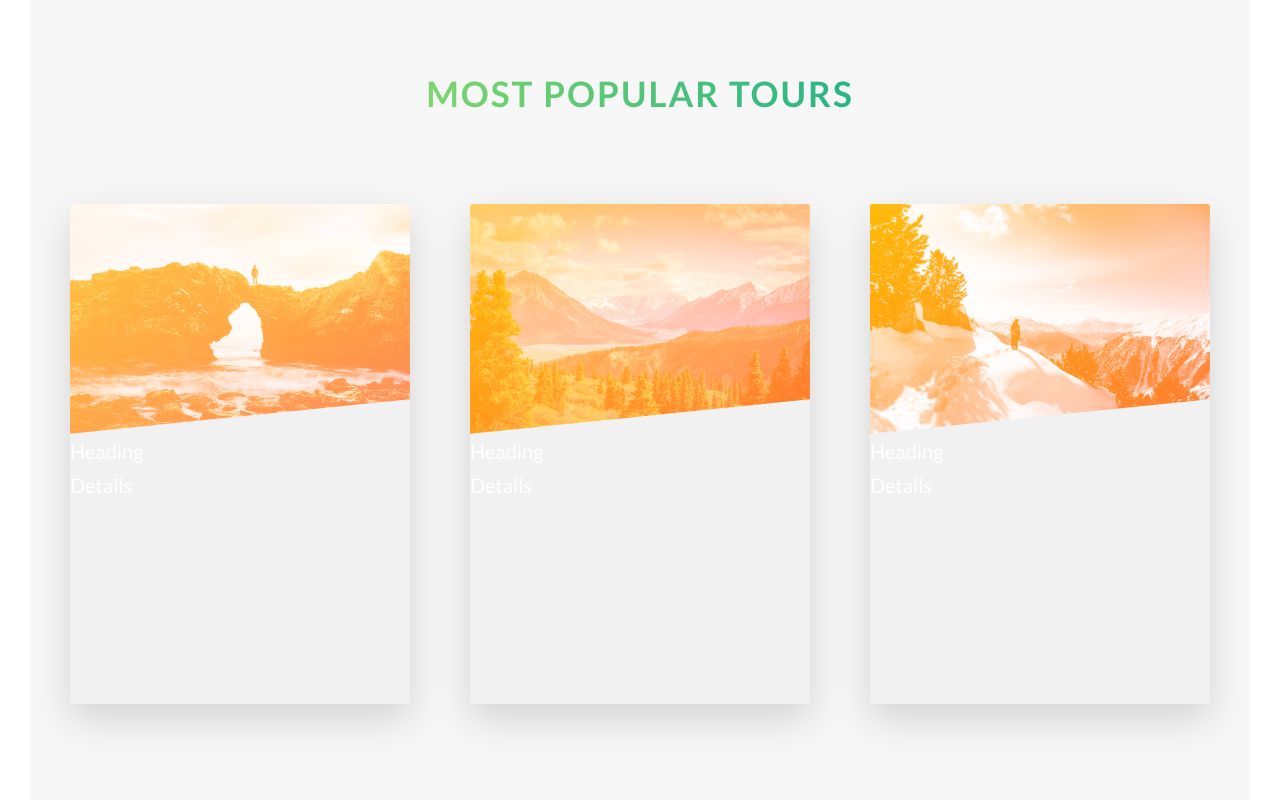
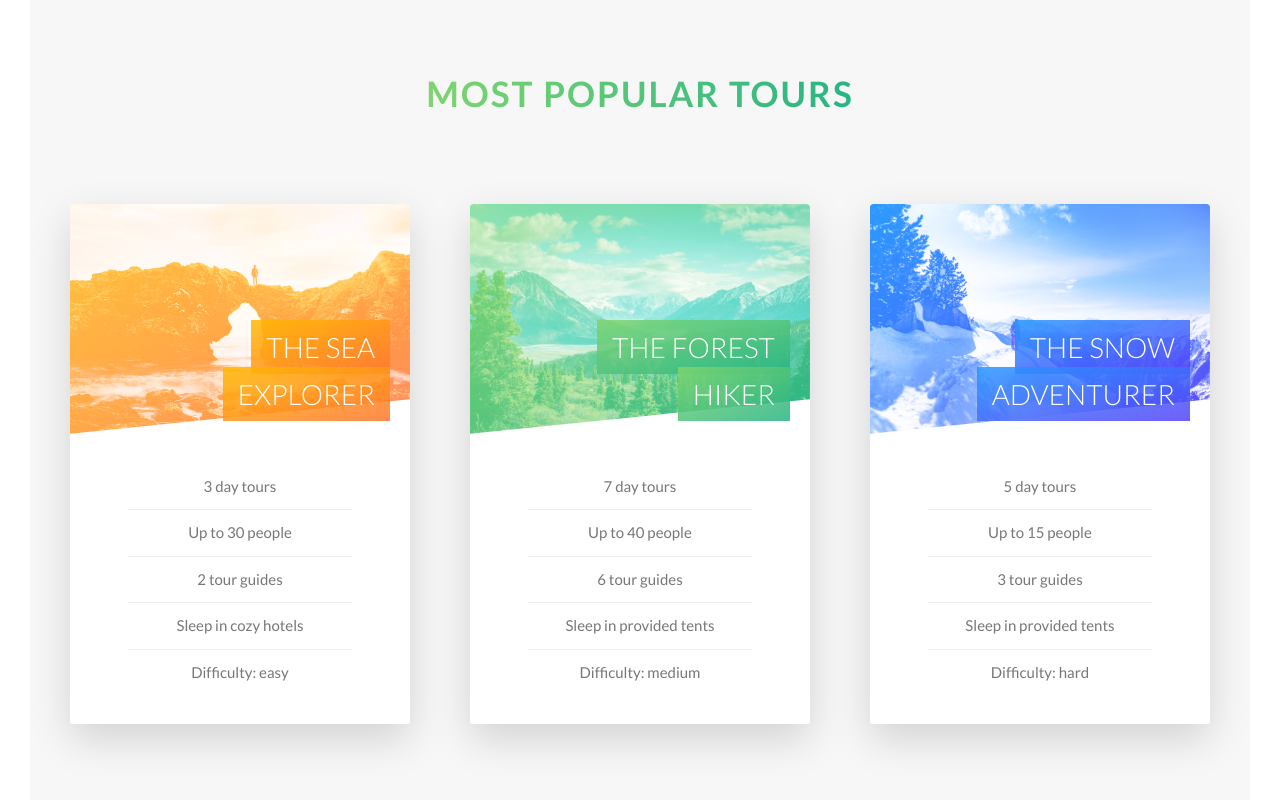
Before and after one commit to szymanskidotDEV/Natours, a website: page index.html in a window 1280 px wide. Shown: the part 2271-3071 px from the top of the page. Drawn offline with Linux system fonts and the light colour scheme.

Commit message:
card__side--front

```diff
--- a/index.html
+++ b/index.html
@@ -1,15 +1,18 @@
 <!DOCTYPE html>
 <html lang="en">
   <head>
-        <meta charset="UTF-8">
-        <meta name="viewport" content="width=device-width, initial-scale=1.0">
-        <meta http-equiv="X-UA-Compatible" content="ie=edge">
+    <meta charset="UTF-8" />
+    <meta name="viewport" content="width=device-width, initial-scale=1.0" />
+    <meta http-equiv="X-UA-Compatible" content="ie=edge" />
 
-        <link href="https://fonts.googleapis.com/css?family=Lato:100,300,400,700,900" rel="stylesheet">
+    <link
+      href="https://fonts.googleapis.com/css?family=Lato:100,300,400,700,900"
+      rel="stylesheet"
+    />
 
-        <link rel="stylesheet" href="css/icon-font.css">
-        <link rel="stylesheet" href="css/style.css">
-        <link rel="shortcut icon" type="image/png" href="img/favicon.png">
+    <link rel="stylesheet" href="css/icon-font.css" />
+    <link rel="stylesheet" href="css/style.css" />
+    <link rel="shortcut icon" type="image/png" href="img/favicon.png" />
 
     <title>Natours | Exciting tours for adventurous people</title>
   </head>
@@ -17,7 +20,7 @@
   <body>
     <header class="header">
       <div class="header__logo-box">
-                <img src="img/logo-white.png" alt="Logo" class="header__logo">
+        <img src="img/logo-white.png" alt="Logo" class="header__logo" />
       </div>
 
       <div class="header__text-box">
@@ -26,7 +29,9 @@
           <span class="heading-primary--sub">is where life happens</span>
         </h1>
 
-                <a href="#section-tours" class="btn btn--white btn--animated">Discover our tours</a>
+        <a href="#section-tours" class="btn btn--white btn--animated"
+          >Discover our tours</a
+        >
       </div>
     </header>
 
@@ -40,38 +45,58 @@
 
         <div class="row">
           <div class="col-1-of-2">
-                        <h3 class="heading-tertiary u-margin-bottom-small">You're going to fall in love with nature</h3>
+            <h3 class="heading-tertiary u-margin-bottom-small">
+              You're going to fall in love with nature
+            </h3>
             <p class="paragraph">
-                            Lorem ipsum dolor sit amet consectetur adipisicing elit. Aperiam, ipsum sapiente aspernatur libero repellat quis consequatur
-                            ducimus quam nisi exercitationem omnis earum qui.
+              Lorem ipsum dolor sit amet consectetur adipisicing elit. Aperiam,
+              ipsum sapiente aspernatur libero repellat quis consequatur ducimus
+              quam nisi exercitationem omnis earum qui.
             </p>
 
-                        <h3 class="heading-tertiary u-margin-bottom-small">Live adventures like you never have before</h3>
+            <h3 class="heading-tertiary u-margin-bottom-small">
+              Live adventures like you never have before
+            </h3>
             <p class="paragraph">
-                            Lorem ipsum dolor sit amet consectetur adipisicing elit. Asperiores nulla deserunt voluptatum nam.
+              Lorem ipsum dolor sit amet consectetur adipisicing elit.
+              Asperiores nulla deserunt voluptatum nam.
             </p>
 
             <a href="#" class="btn-text">Learn more &rarr;</a>
           </div>
           <div class="col-1-of-2">
             <div class="composition">
-                            <img src="img/nat-1-large.jpg" alt="Photo 1" class="composition__photo composition__photo--p1">
-                            <img src="img/nat-2-large.jpg" alt="Photo 2" class="composition__photo composition__photo--p2">
-                            <img src="img/nat-3-large.jpg" alt="Photo 3" class="composition__photo composition__photo--p3">
+              <img
+                src="img/nat-1-large.jpg"
+                alt="Photo 1"
+                class="composition__photo composition__photo--p1"
+              />
+              <img
+                src="img/nat-2-large.jpg"
+                alt="Photo 2"
+                class="composition__photo composition__photo--p2"
+              />
+              <img
+                src="img/nat-3-large.jpg"
+                alt="Photo 3"
+                class="composition__photo composition__photo--p3"
+              />
             </div>
           </div>
         </div>
       </section>
 
       <section class="section-features">
-
         <div class="row">
           <div class="col-1-of-4">
             <div class="feature-box">
               <i class="feature-box__icon icon-basic-world"></i>
-                            <h3 class="heading-tertiary u-margin-bottom-small">Explore the world</h3>
+              <h3 class="heading-tertiary u-margin-bottom-small">
+                Explore the world
+              </h3>
               <p class="feature-box__text">
-                                Lorem ipsum dolor sit amet consectetur adipisicing elit. Aperiam, ipsum sapiente aspernatur.
+                Lorem ipsum dolor sit amet consectetur adipisicing elit.
+                Aperiam, ipsum sapiente aspernatur.
               </p>
             </div>
           </div>
@@ -79,9 +104,12 @@
           <div class="col-1-of-4">
             <div class="feature-box">
               <i class="feature-box__icon icon-basic-compass"></i>
-                            <h3 class="heading-tertiary u-margin-bottom-small">Meet nature</h3>
+              <h3 class="heading-tertiary u-margin-bottom-small">
+                Meet nature
+              </h3>
               <p class="feature-box__text">
-                                Lorem ipsum dolor sit amet consectetur adipisicing elit. Aperiam, ipsum sapiente aspernatur.
+                Lorem ipsum dolor sit amet consectetur adipisicing elit.
+                Aperiam, ipsum sapiente aspernatur.
               </p>
             </div>
           </div>
@@ -89,9 +117,12 @@
           <div class="col-1-of-4">
             <div class="feature-box">
               <i class="feature-box__icon icon-basic-map"></i>
-                            <h3 class="heading-tertiary u-margin-bottom-small">Find your way</h3>
+              <h3 class="heading-tertiary u-margin-bottom-small">
+                Find your way
+              </h3>
               <p class="feature-box__text">
-                                Lorem ipsum dolor sit amet consectetur adipisicing elit. Aperiam, ipsum sapiente aspernatur.
+                Lorem ipsum dolor sit amet consectetur adipisicing elit.
+                Aperiam, ipsum sapiente aspernatur.
               </p>
             </div>
           </div>
@@ -99,9 +130,12 @@
           <div class="col-1-of-4">
             <div class="feature-box">
               <i class="feature-box__icon icon-basic-heart"></i>
-                            <h3 class="heading-tertiary u-margin-bottom-small">Live a healthier life</h3>
+              <h3 class="heading-tertiary u-margin-bottom-small">
+                Live a healthier life
+              </h3>
               <p class="feature-box__text">
-                                Lorem ipsum dolor sit amet consectetur adipisicing elit. Aperiam, ipsum sapiente aspernatur.
+                Lorem ipsum dolor sit amet consectetur adipisicing elit.
+                Aperiam, ipsum sapiente aspernatur.
               </p>
             </div>
           </div>
@@ -119,12 +153,21 @@
             <div class="card">
               <div class="card__side card__side--front">
                 <div class="card__picture card__picture--1">
-                        &nbsp;                      </div>
-                      <div class="card__heading">
-                        Heading
+                  &nbsp;
                 </div>
+                <h4 class="card__heading">
+                  <span class="card__heading-span card__heading-span--1">
+                    The Sea Explorer
+                  </span>
+                </h4>
                 <div class="card__details">
-                        Details
+                  <ul>
+                    <li>3 day tours</li>
+                    <li>Up to 30 people</li>
+                    <li>2 tour guides</li>
+                    <li>Sleep in cozy hotels</li>
+                    <li>Difficulty: easy</li>
+                  </ul>
                 </div>
               </div>
               <div class="card__side card__side--back card__side--back-1">
@@ -139,11 +182,19 @@
                 <div class="card__picture card__picture--2">
                   &nbsp;
                 </div>
-                      <div class="card__heading">
-                        Heading
-                      </div>
+                <h4 class="card__heading">
+                  <span class="card__heading-span card__heading-span--2">
+                    The Forest Hiker
+                  </span>
+                </h4>
                 <div class="card__details">
-                        Details
+                  <ul>
+                    <li>7 day tours</li>
+                    <li>Up to 40 people</li>
+                    <li>6 tour guides</li>
+                    <li>Sleep in provided tents</li>
+                    <li>Difficulty: medium</li>
+                  </ul>
                 </div>
               </div>
               <div class="card__side card__side--back card__side--back-1">
@@ -157,11 +208,19 @@
                 <div class="card__picture card__picture--3">
                   &nbsp;
                 </div>
-                      <div class="card__heading">
-                        Heading
-                      </div>
+                <h4 class="card__heading">
+                  <span class="card__heading-span card__heading-span--3">
+                    The Snow Adventurer
+                  </span>
+                </h4>
                 <div class="card__details">
-                        Details
+                  <ul>
+                    <li>5 day tours</li>
+                    <li>Up to 15 people</li>
+                    <li>3 tour guides</li>
+                    <li>Sleep in provided tents</li>
+                    <li>Difficulty: hard</li>
+                  </ul>
                 </div>
               </div>
               <div class="card__side card__side--back card__side--back-1">
--- a/sass/components/_card.scss
+++ b/sass/components/_card.scss
@@ -1,15 +1,12 @@
 .card {
-
+    // FUNCTIONALITY
     perspective: 150rem;
     -moz-perspective: 150rem;
     position: relative;
-    height: 50rem;
+    height: 52rem;
 
     &__side {
-        color: white;
-        font-size: 2rem;
-
-        height: 50rem;
+        height: 52rem;
         transition: all .8s ease;
         position: absolute;
         top: 0;
@@ -21,15 +18,22 @@
         box-shadow: 0 1.5rem 4rem rgba($color-black, .15);
 
         &--front {
-            background-color: #f1f1f1;
+            background-color: $color-white;
         }
 
         &--back {
-            background-image: linear-gradient(to right bottom, $color-secondary-light, $color-secondary-dark);
             transform: rotateY(180deg);
 
             &-1 {
+                background-image: linear-gradient(to right bottom, $color-secondary-light, $color-secondary-dark);
+            }
 
+            &-2 {
+                background-image: linear-gradient(to right bottom, $color-primary-light, $color-primary-dark);
+            }
+
+            &-3 {
+                background-image: linear-gradient(to right bottom, $color-tertiary-light, $color-tertiary-dark);
             }
         }
     }
@@ -41,6 +45,7 @@
     &:hover &__side--back {
         transform: rotateY(0);
     }
+
 // FRONT SIDE STYLING
 &__picture {
     background-size: cover;
@@ -48,18 +53,64 @@
     background-blend-mode: screen;
     -webkkit-clip-path: polygon(0 0, 100% 0, 100% 85%, 0 100%);
     clip-path: polygon(0 0, 100% 0, 100% 85%, 0 100%);
+    border-top-left-radius: 3px;
+    border-top-right-radius: 3px;
 
     &--1 {
         background-image: linear-gradient(to right bottom, $color-secondary-light, $color-secondary-dark), url(../img/nat-5.jpg);
     }
 
     &--2 {
-        background-image: linear-gradient(to right bottom, $color-secondary-light, $color-secondary-dark), url(../img/nat-6.jpg);
+        background-image: linear-gradient(to right bottom, $color-primary-light, $color-primary-dark), url(../img/nat-6.jpg);
     }
 
     &--3 {
-        background-image: linear-gradient(to right bottom, $color-secondary-light, $color-secondary-dark), url(../img/nat-7.jpg);
+        background-image: linear-gradient(to right bottom, $color-tertiary-light, $color-tertiary-dark), url(../img/nat-7.jpg);
     }
+}
 
+&__heading {
+    font-size: 2.8rem;
+    font-weight: 300;
+    text-transform: uppercase;
+    text-align: right;
+    color: $color-white;
+    position: absolute;
+    top: 12rem;
+    right: 2rem;
+    width: 75%;
+}
+
+&__heading-span {
+    padding: 1rem 1.5rem;
+    -webkit-box-decoration-break: clone;
+    box-decoration-break: clone;
+    &--1 {
+        background-image: linear-gradient(to right bottom, rgba($color-secondary-light, .85), rgba($color-secondary-dark, .85));
+    }
+    &--2 {
+        background-image: linear-gradient(to right bottom, rgba($color-primary-light, .85), rgba($color-primary-dark, .85));
+    }
+    &--3 {
+        background-image: linear-gradient(to right bottom, rgba($color-tertiary-light, .85), rgba($color-tertiary-dark, .85));
+    }
+}
+
+&__details {
+    padding: 3rem;
+    ul {
+        list-style: none;
+        width: 80%;
+        margin: 0 auto;
+        li {
+            text-align: center;
+            font-size: 1.5rem;
+            padding: 1rem;
+
+            &:not(:last-child) {
+                border-bottom: 1px solid $color-grey-light-2;
+            }
+        }
+    }
 }
 }
```
Also changed, not shown: css/style.css. Lines whose indentation alone changed are shown as unchanged.
